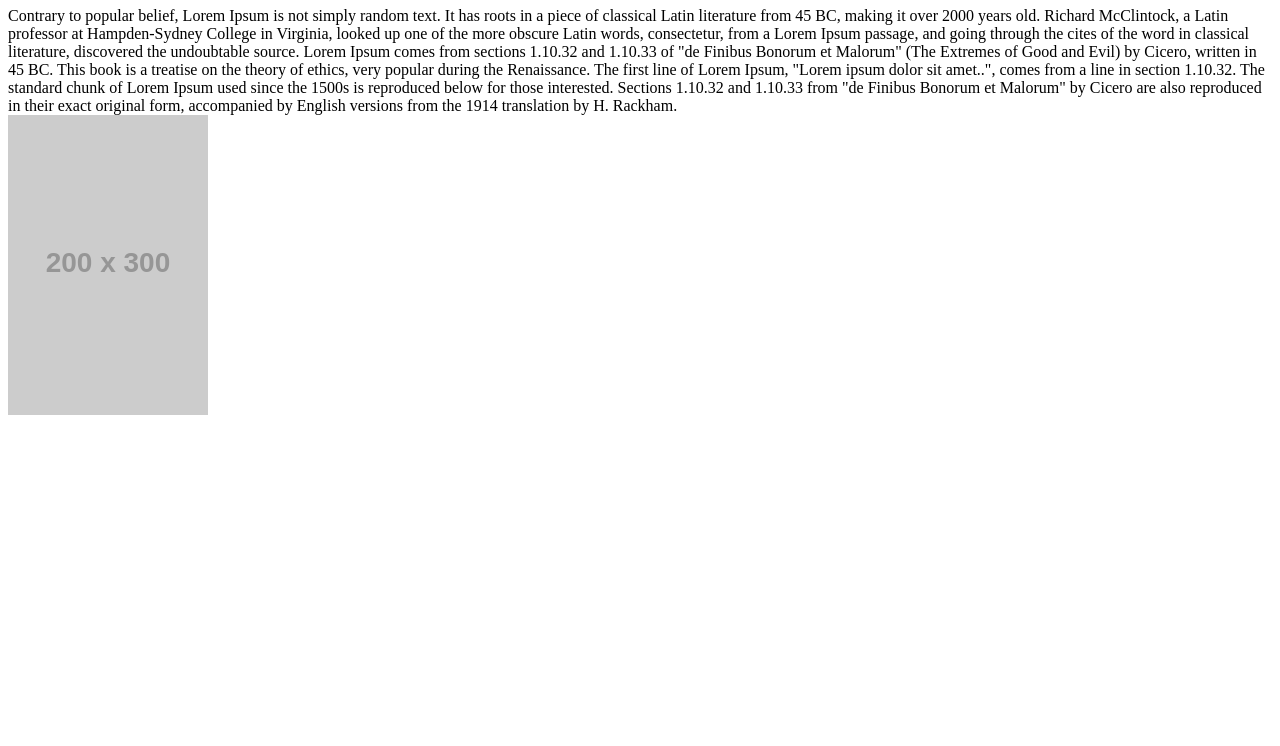
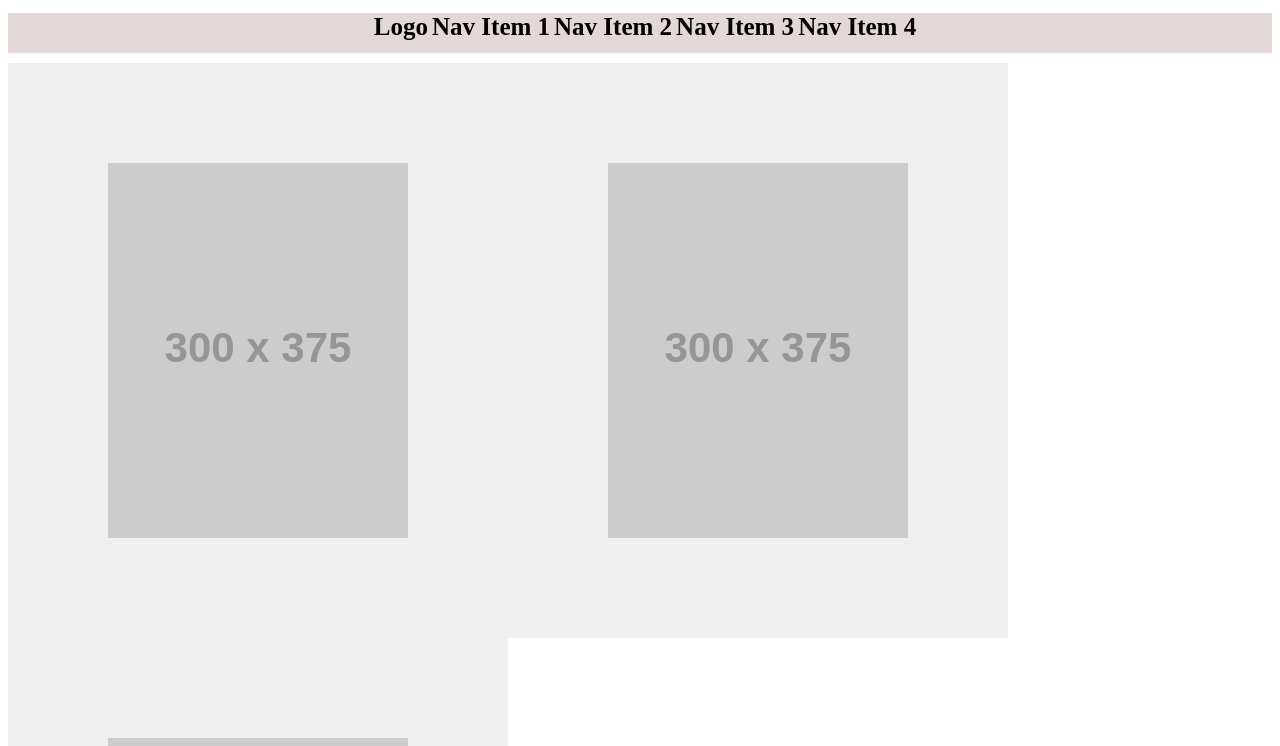
Before and after one commit to doraniccole/wirefame-exercise, a plain HTML site: page index.html in a window 1280 px wide. Shown: the part 161-907 px from the top of the page. Before the commit the page ends 800 px from the top, so only its background shows below. Drawn offline with Linux system fonts and the light colour scheme; placeholder pictures from the web are drawn by us.

Commit message:
progress on wireframe practice lab

```diff
--- a/index.html
+++ b/index.html
@@ -13,18 +13,24 @@
 <aside>
     <nav>
         <ul>
+            <li>Logo</li>
             <li>Nav Item 1</li>
             <li>Nav Item 2</li>
             <li>Nav Item 3</li>
             <li>Nav Item 4</li>
-
         </ul>
     </nav>
 </aside>
-<main></main>
+<main>
 <body>
+    <div>
+        <img src="https://placehold.it/300x375/ddd" />
+        <img src="https://placehold.it/300x375/ddd" />
+        <img src="https://placehold.it/300x375/ddd" />
+    </div>
+    <aside>Featured Section Banner</aside>
 
-    Contrary to popular belief, Lorem Ipsum is not simply random text. It has roots in a piece of classical Latin literature
+    <p> Contrary to popular belief, Lorem Ipsum is not simply random text. It has roots in a piece of classical Latin literature
         from 45 BC, making it over 2000 years old. Richard McClintock, a Latin professor at Hampden-Sydney College in Virginia,
         looked up one of the more obscure Latin words, consectetur, from a Lorem Ipsum passage, and going through the cites of
         the word in classical literature, discovered the undoubtable source. Lorem Ipsum comes from sections 1.10.32 and 1.10.33
@@ -35,10 +41,8 @@
         The standard chunk of Lorem Ipsum used since the 1500s is reproduced below for those interested. Sections 1.10.32 and
         1.10.33 from "de Finibus Bonorum et Malorum" by Cicero are also reproduced in their exact original form, accompanied by
         English versions from the 1914 translation by H. Rackham.
-    </text>
-
-<div><img src="https://placehold.it/200x300/ddd" />
-    </div>
+    </p>
+</main>
 
 </body>
 </html>
--- a/style.css
+++ b/style.css
@@ -1,5 +1,79 @@
-img {
-    width: 200px;
-    height: 300px;
+ header h1 {
+    text-align: center;
+    height: 100%;
+    margin: 0;
+    line-height: 150px;
+}
+
+ nav {
+    margin-left: 90;
+    margin-right: 90;
+    list-style: none;
+    font-weight: bold;
+    margin-bottom: 10px;
+    width: 100%;
+    text-align: center;
+    background-color: #e4d7d7;
+    height:40px;
+ }
+
+ img {
+    width: 300px;
+    height: 375px;
+    border: 50px;
     color: #DDD;
+    width: calc(100px-40px);
+    padding: 100px;
+    background-color: #efefef;
+    min-height: 10px;
+    float:  left;
 }
+
+p {
+    margin: 50px;
+    padding: 15px;
+    overflow-y: scroll
+}
+
+
+aside ul {
+    list-style-type: none;
+    padding-left: 10px;
+}
+
+aside li {
+    font-size: 25px;
+    padding-bottom: 20px;
+}
+
+nav ul {
+list-style: none;
+ }
+
+nav li {
+list-style: none;
+display: inline;
+ }
+
+article {
+  float: left;
+  width: 50%;
+  padding-left: 30px;
+}
+
+article p {
+  height: 200px;
+  width: 150px;
+  overflow: auto;
+}
+div {
+    display: inline-block;
+}
+button {
+  background: #111;
+  color: #fff;
+}
+
+button:hover {
+  background: pink
+}
```
Lines whose indentation alone changed are shown as unchanged.
